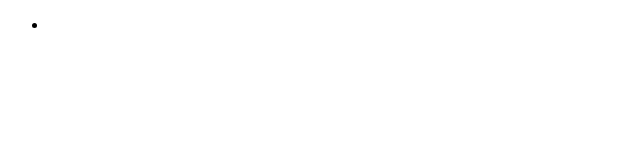
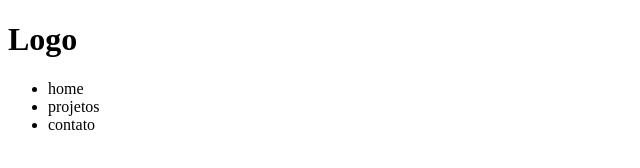
Before and after one commit to andreluis29/portfolio-andre, a plain HTML site: page index.html in a window 1280 px wide. Shown: the whole page, without its empty margins (0-640 px from the left). Drawn offline with Linux system fonts and the light colour scheme.

Commit message:
Feature: Added basic logo and menu structures

```diff
--- a/index.html
+++ b/index.html
@@ -8,10 +8,19 @@
 <body>
   <div class="container">
     <header class="header-nav">
+      <h1>
+        Logo
+      </h1>
       <nav class="menu">
         <ul>
           <li>
-
+            home
+          </li>
+          <li>
+            projetos
+          </li>
+          <li>
+            contato
           </li>
         </ul>
       </nav>
```
